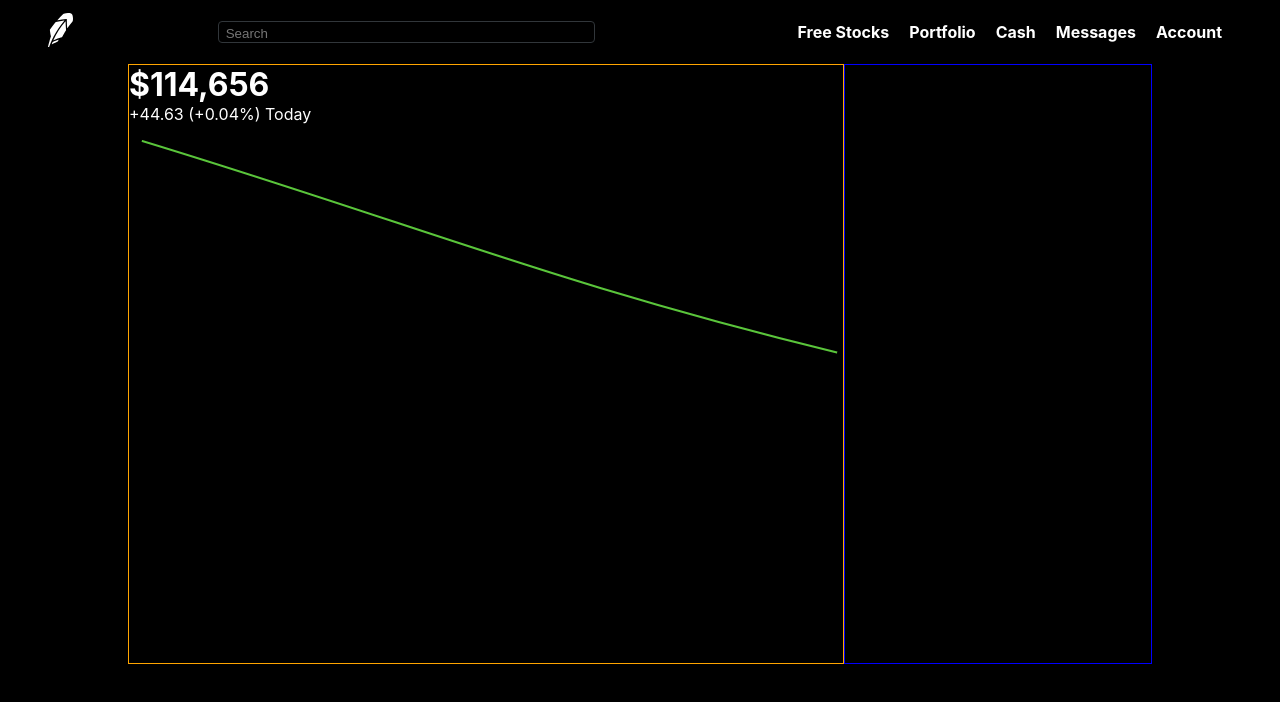
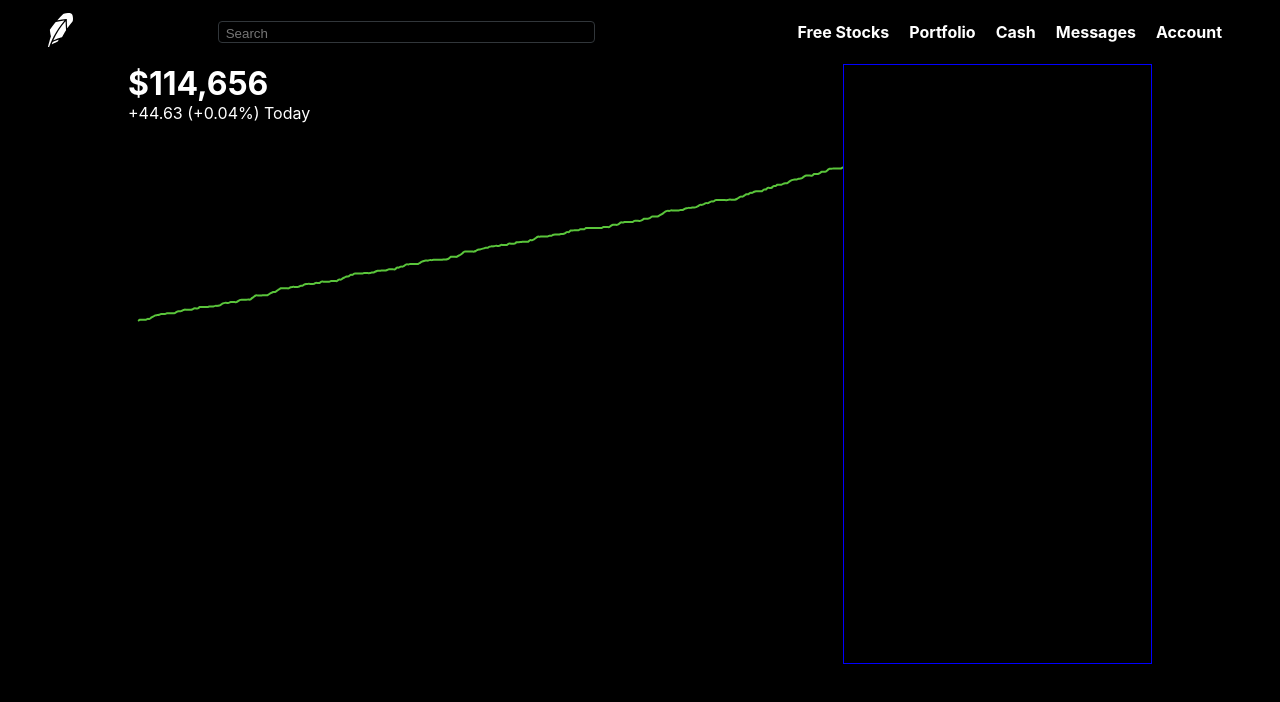
Before and after one commit to imnotmoon/robinhood, a React (Create React App) app in the folder robinhood/: page / in a window 1280 px wide. Shown: the top 702 px of the page. Built offline with nearby package versions, Linux system fonts and the light colour scheme.

Commit message:
chart done with random data of year

```diff
--- /dev/null
+++ b/robinhood/src/LineGraph.css
@@ -0,0 +1,3 @@
+.linegraph {
+    height: 200px;
+}
--- a/robinhood/src/LineGraph.js
+++ b/robinhood/src/LineGraph.js
@@ -1,46 +1,75 @@
-import React from 'react'
+import React, { useState, useEffect } from 'react'
 import { Line } from 'react-chartjs-2'
+import './LineGraph.css'
 
 function LineGraph() {
 
-    let data = [{
-        x: 10,
-        y: 20
-    }, {
-        x: 15,
-        y: 10
-    }, {
-        x: 12,
-        y: 4
-    }]
+    const [graphData, setGraphData] = useState([])
+
+    const createMockData = () => {
+        let data = []
+        let value = 50;
+        for (var i = 0; i < 366; i++) {
+            let date = new Date()
+            date.setDate(i)
+            value += Math.round((Math.random() < 0.5 ? 1 : 0) * Math.random() * 10)
+            data.push(({ x: date, y: value }))
+        }
+        setGraphData(data)
+    }
+
+    useEffect(() => {
+        createMockData();
+    }, [])
 
     return (
-        <div>
+        <div className="linegraph">
             <Line
                 data={{
                     datasets: [
                         {
                             type: "line",
-                            data: data,
+                            data: graphData,
                             backgroundColor: "black",
                             borderColor: "#5AC53B",
                             borderWidth: 2,
+                            fill: false,
                             pointBorderColor: "rgba(0,0,0,0)",
+                            pointBackgroundColor: "rgba(0,0,0,0)",
                             pointHoverBackgroundColor: "5AC53B",
                             pointHoverBorderColor: "#000000",
                             pointHoverBorderWidth: 4,
-                            pointHoverRadius: 6
+                            pointHoverRadius: 4
                         }
                     ]
                 }}
+
                 options={{
                     legend: false,
+                    maintainAspectRatio: false,
                     scales: {
+                        xAxes: [{
+                            type: "time",
+                            time: {
+                                format: "MM/DD/YY",
+                                tooltipFormat: "ll",
+                            },
+                            ticks: {
+                                display: false,
+                            },
+                        }],
                         yAxes: [{
+                            gridLines: {
+                                display: false,
+                            },
                             ticks: {
                                 display: false
                             }
                         }]
+                    },
+                    tooltips: {
+                        mode: "index",
+                        intersect: false,
                     }
                 }}
             />
--- a/robinhood/src/Newsfeed.css
+++ b/robinhood/src/Newsfeed.css
@@ -1,6 +1,5 @@
 .newsfeed {
     flex: 0.7;
-    border: 1px solid orange;
     color: white
 }
 
```
